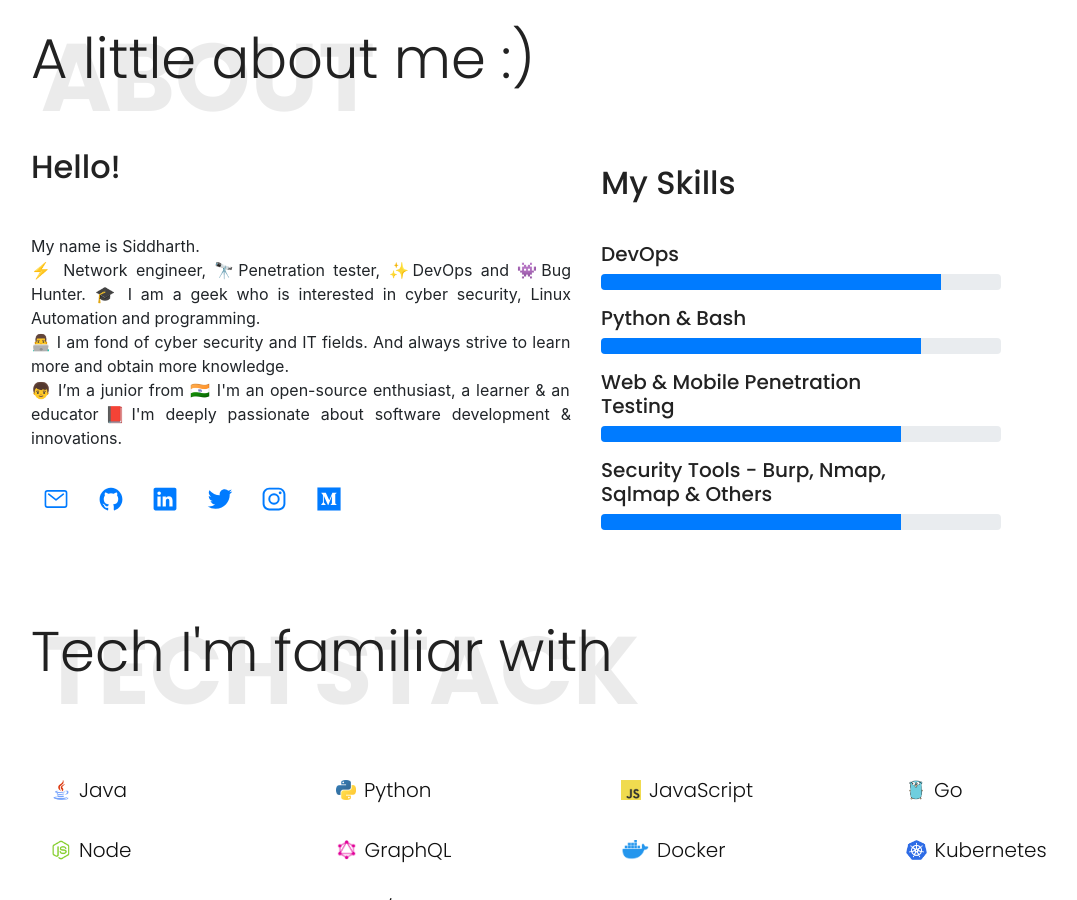
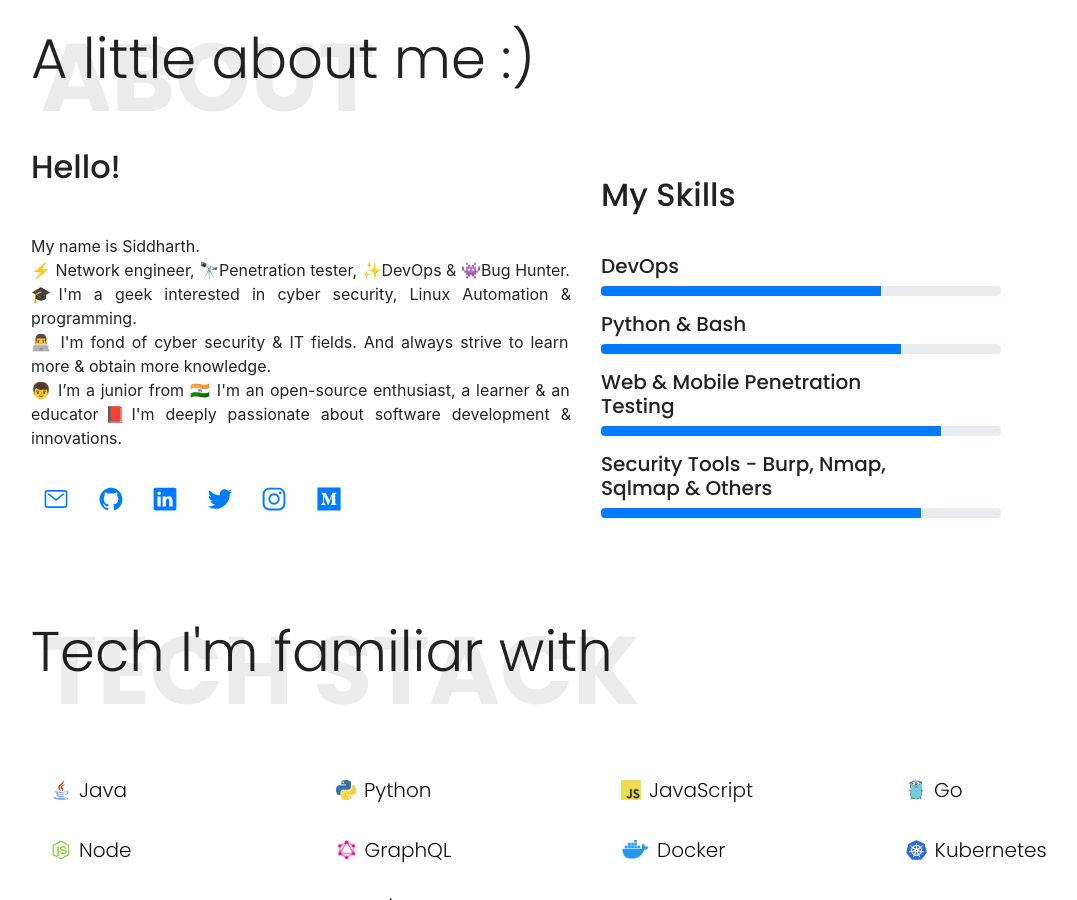
Before and after one commit to Siddharth-Rajput/Siddharth-Rajput.github.io, a Jekyll site: the page index.html, which Jekyll copies as it is, in a window 1280 px wide and 900 px high, scrolled down 973 px. Shown: the whole window, without its empty margins (54-1131 px from the left). Built offline with Jekyll 4.4.1, drawn with Linux system fonts in a browser that asks for light colours; nearby versions of some CDN libraries.

Commit message:
Update index.html

```diff
--- a/index.html
+++ b/index.html
@@ -45,9 +45,9 @@
                         <div class="pt-5">
                             <h2 class="mb-5">Hello!</h2>
                             <p>My name is Siddharth.<br>
-                                ⚡ Network engineer, 🔭Penetration tester, ✨DevOps and 👾Bug Hunter.
-                                🎓 I am a geek who is interested in cyber security, Linux Automation and programming.<br>
-                                👨‍💻 I am fond of cyber security and IT fields. And always strive to learn more and obtain more knowledge.<br>
+                                ⚡ Network engineer, 🔭Penetration tester, ✨DevOps & 👾Bug Hunter.<br>
+                                🎓I'm a geek interested in cyber security, Linux Automation & programming.<br>
+                                👨‍💻 I'm fond of cyber security & IT fields. And always strive to learn more & obtain more knowledge.<br>
                                 👦 I’m a junior from 🇮🇳 I'm an open-source enthusiast, a learner & an educator📕I'm deeply passionate about software development & innovations.
                             </p>
 
@@ -82,8 +82,28 @@
                         <div class="col-md-7 mt-3">
                             <div class="progress-wrap">
                                 <h5>DevOps</h5>
-                                <div class="progress progress-style">
+                                <div class="progress progress-style" style="height: 10px;">
                                     <div class="progress-bar color-1" role="progressbar" aria-valuenow="75"
+                                        aria-valuemin="0" aria-valuemax="100" style="width:70%">
+                                    </div>
+                                </div>
+                            </div>
+                        </div>
+                        <div class="col-md-7 mt-3">
+                            <div class="progress-wrap">
+                                <h5>Python & Bash</h5>
+                                <div class="progress progress-style" style="height: 10px;">
+                                    <div class="progress-bar color-1" role="progressbar" aria-valuenow="60"
+                                        aria-valuemin="0" aria-valuemax="100" style="width:75%">
+                                    </div>
+                                </div>
+                            </div>
+                        </div>
+                        <div class="col-md-7 mt-3">
+                            <div class="progress-wrap">
+                                <h5>Web & Mobile Penetration Testing</h5>
+                                <div class="progress progress-style" style="height: 10px;">
+                                    <div class="progress-bar color-1" role="progressbar" aria-valuenow="85"
                                         aria-valuemin="0" aria-valuemax="100" style="width:85%">
                                     </div>
                                 </div>
@@ -91,30 +111,10 @@
                         </div>
                         <div class="col-md-7 mt-3">
                             <div class="progress-wrap">
-                                <h5>Python & Bash</h5>
-                                <div class="progress progress-style">
-                                    <div class="progress-bar color-1" role="progressbar" aria-valuenow="60"
+                                <h5>Security Tools - Burp, Nmap, Sqlmap & Others</h5>
+                                <div class="progress progress-style" style="height: 10px;">
+                                    <div class="progress-bar color-1" role="progressbar" aria-valuenow="85"
                                         aria-valuemin="0" aria-valuemax="100" style="width:80%">
-                                    </div>
-                                </div>
-                            </div>
-                        </div>
-                        <div class="col-md-7 mt-3">
-                            <div class="progress-wrap">
-                                <h5>Web & Mobile Penetration Testing</h5>
-                                <div class="progress progress-style">
-                                    <div class="progress-bar color-1" role="progressbar" aria-valuenow="85"
-                                        aria-valuemin="0" aria-valuemax="100" style="width:75%">
-                                    </div>
-                                </div>
-                            </div>
-                        </div>
-                        <div class="col-md-7 mt-3">
-                            <div class="progress-wrap">
-                                <h5>Security Tools - Burp, Nmap, Sqlmap & Others</h5>
-                                <div class="progress progress-style">
-                                    <div class="progress-bar color-1" role="progressbar" aria-valuenow="85"
-                                        aria-valuemin="0" aria-valuemax="100" style="width:75%">
                                     </div>
                                 </div>
                             </div>
```
